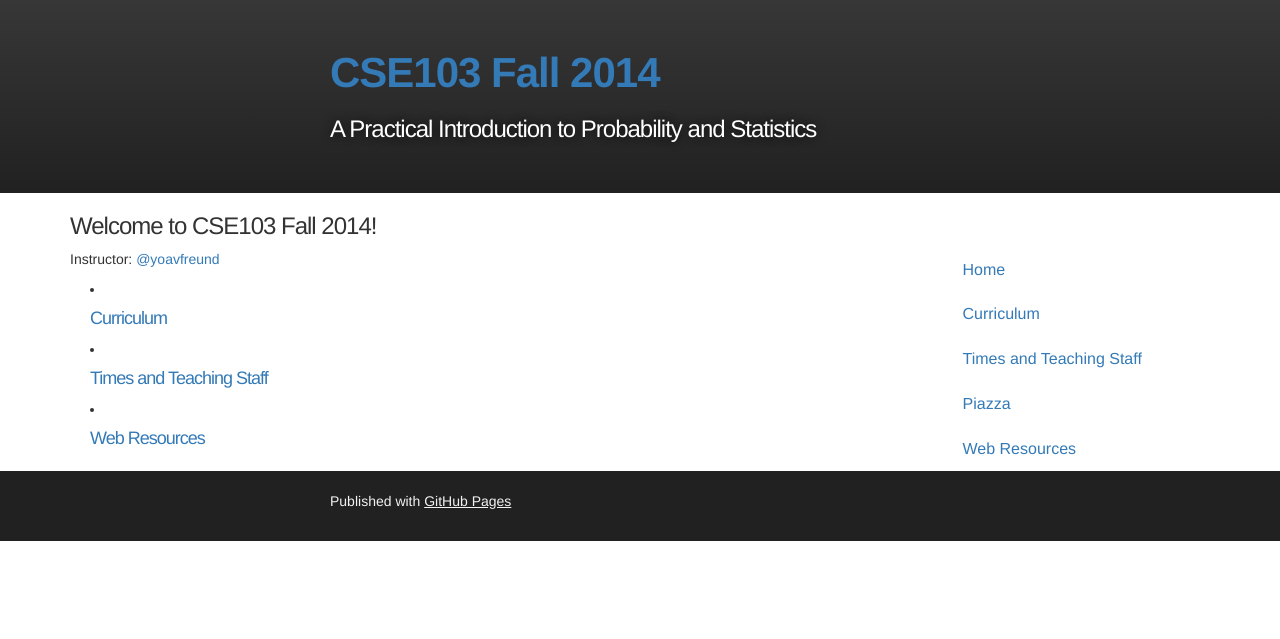
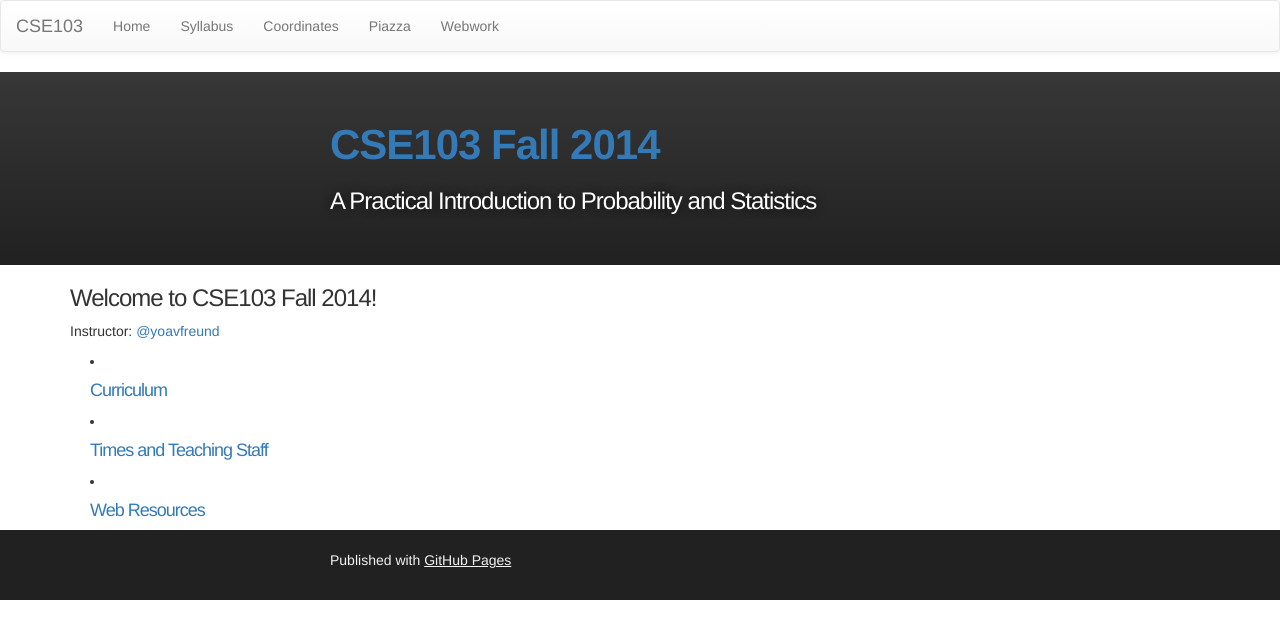
Before and after one commit to cse103/cse103.github.io, a Jekyll site: the page built from index.md, in a window 1280 px wide. Shown: the top 639 px of the page. Built offline with Jekyll 4.4.1, drawn with Linux system fonts in a browser that asks for light colours; nearby versions of some CDN libraries; Markdown is read by kramdown in place of the engine named in the settings.

Commit message:
Move links to navbar.

```diff
--- a/_includes/head.html
+++ b/_includes/head.html
@@ -2,7 +2,7 @@
   <meta charset='utf-8'>
   <meta http-equiv="X-UA-Compatible" content="chrome=1">
   <meta name="description" content="CSE103 Fall 2014 : UCSD CSE103 - A Practical Introduction to Probability and Statistics">
-
+  <script src="https://code.jquery.com/jquery-2.1.1.min.js"></script>
   <link rel="stylesheet" type="text/css" media="screen" href="/stylesheets/stylesheet.css">
   <!-- Latest compiled and minified CSS -->
   <link rel="stylesheet" href="https://maxcdn.bootstrapcdn.com/bootstrap/3.2.0/css/bootstrap.min.css">
@@ -12,5 +12,6 @@
 
   <!-- Latest compiled and minified JavaScript -->
   <script src="https://maxcdn.bootstrapcdn.com/bootstrap/3.2.0/js/bootstrap.min.js"></script>
+
   <title>{% if page.title %}{{ page.title }}{% else %}{{ site.title }}{% endif %}</title>
 </head>
--- a/_includes/header.html
+++ b/_includes/header.html
@@ -1,4 +1,30 @@
 <!-- HEADER -->
+<nav class="navbar navbar-default" role="navigation">
+  <div class="container-fluid">
+    <!-- Brand and toggle get grouped for better mobile display -->
+    <div class="navbar-header">
+      <button type="button" class="navbar-toggle collapsed" data-toggle="collapse" data-target="#bs-example-navbar-collapse-1">
+        <span class="sr-only">Toggle navigation</span>
+        <span class="icon-bar"></span>
+        <span class="icon-bar"></span>
+        <span class="icon-bar"></span>
+      </button>
+      <a class="navbar-brand" href="/">CSE103</a>
+    </div>
+
+    <!-- Collect the nav links, forms, and other content for toggling -->
+    <div class="collapse navbar-collapse" id="example-navbar-collapse-1">
+      <ul class="nav navbar-nav">
+        <li><a href="/">Home</a></li>
+        <li><a href="/Curriculum">Syllabus</a></li>
+        <li><a href="/Coordinates">Coordinates</a></li>
+        <li><a href="https://piazza.com/ucsd/fall2014/cse103/">Piazza</a></li>
+        <li><a href="http://webwork.cse.ucsd.edu/webwork2">Webwork</a></li>
+      </ul>
+    </div>
+  </div>
+</nav>
+
 <div id="header_wrap" class="outer">
   <header class="inner">
     <h1 id="project_title"><a href="/">CSE103 Fall 2014</a></h1>
--- a/_layouts/default.html
+++ b/_layouts/default.html
@@ -13,11 +13,6 @@
         </div>
         <div class="col-md-3">
           <ul class="nav nav-stacked" id="side_nav">
-            <li><a href="/">Home</a></li>
-            <li><a href="/Curriculum">Curriculum</a></li>
-            <li><a href="/Coordinates">Times and Teaching Staff</a></li>
-            <li><a href="https://piazza.com/ucsd/fall2014/cse103/">Piazza</a></li>
-            <li><a href="{% post_url 2014-9-1-web-pages %}">Web Resources</a></li>
           </ul>
         </div>
       </div>
```
